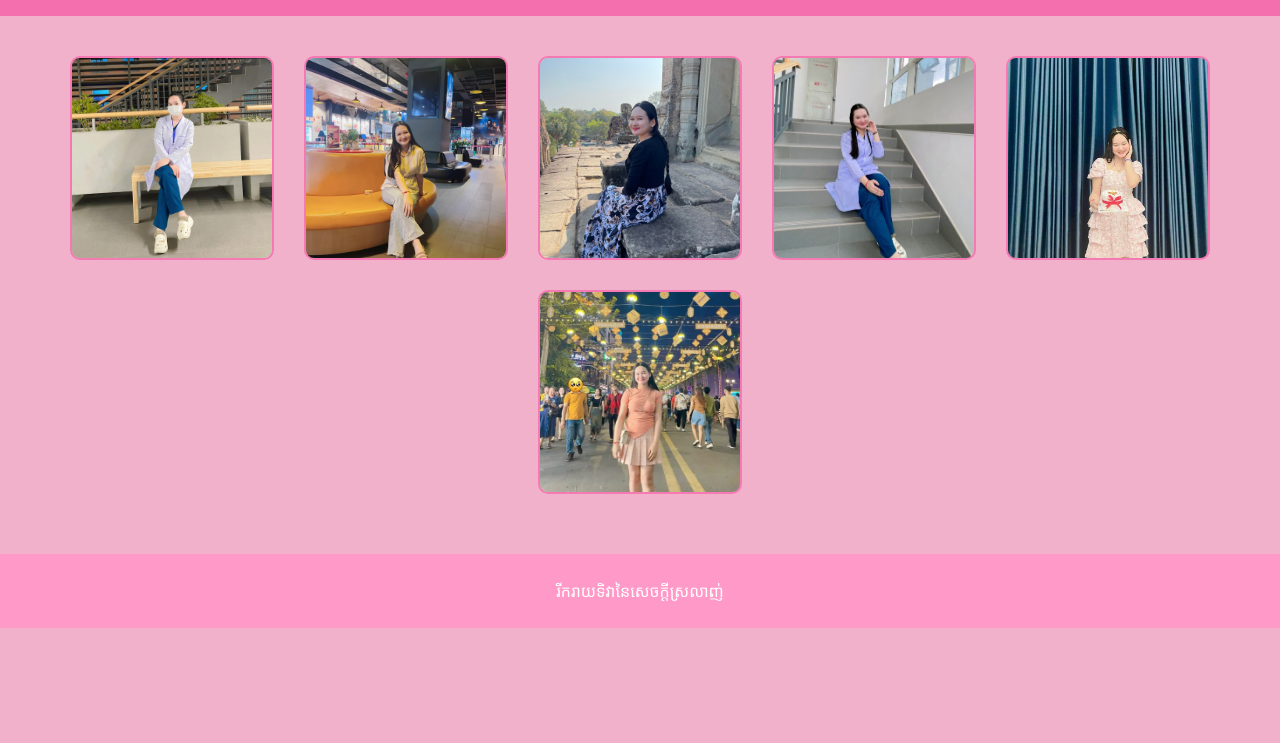
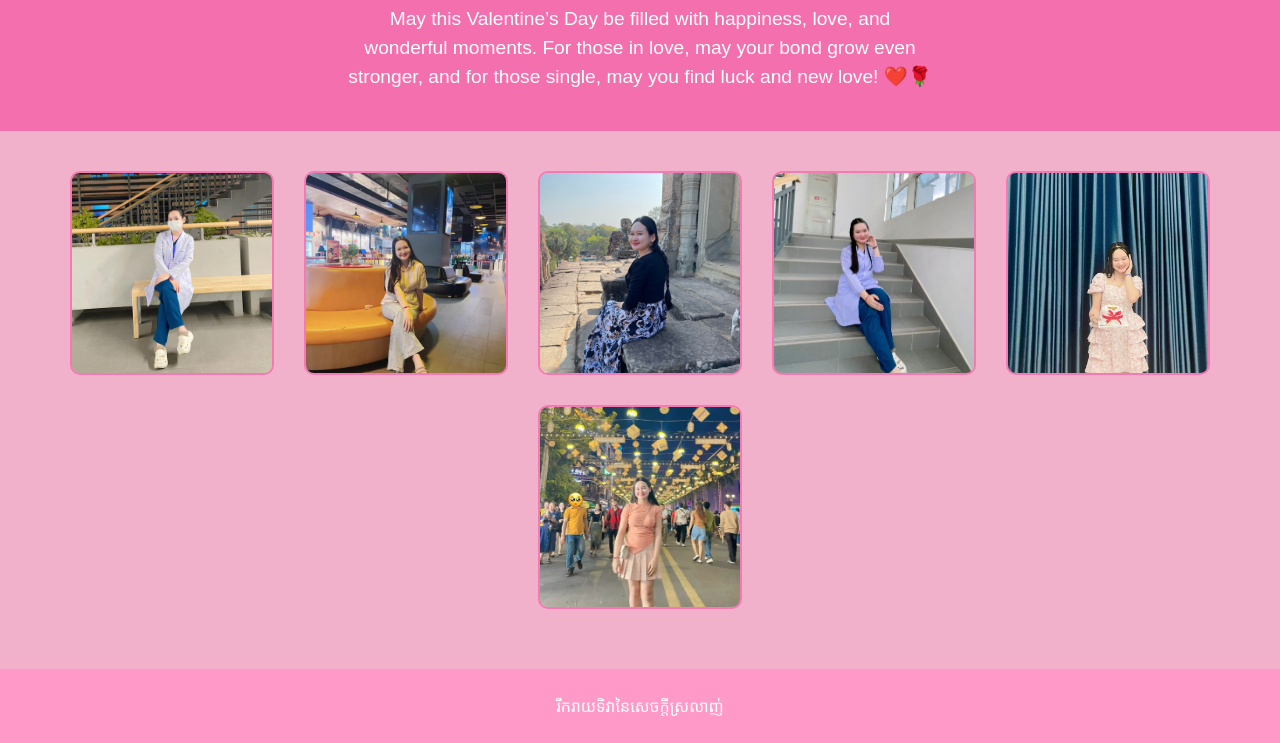
Before and after one commit to 123Ni-afk/Valentine-s-Day.github.io, a plain HTML site: page index.html in a window 1280 px wide. Shown: the part 91-834 px from the top of the page. Before the commit the page ends 800 px from the top, so only its background shows below. Drawn offline with Linux system fonts and the light colour scheme.

Commit message:
Update index.html

```diff
--- a/index.html
+++ b/index.html
@@ -109,6 +109,9 @@
 <body>
   <div class="header">
     <h1>Happy Valentine's Day! 💖</h1>
+    <p>May this Valentine’s Day be filled with happiness, love, and<br>
+      wonderful moments. For those in love, may your bond grow even<br>
+      stronger, and for those single, may you find luck and new love! ❤️🌹</p>
   </div>
 
   <div class="gallery">
```
